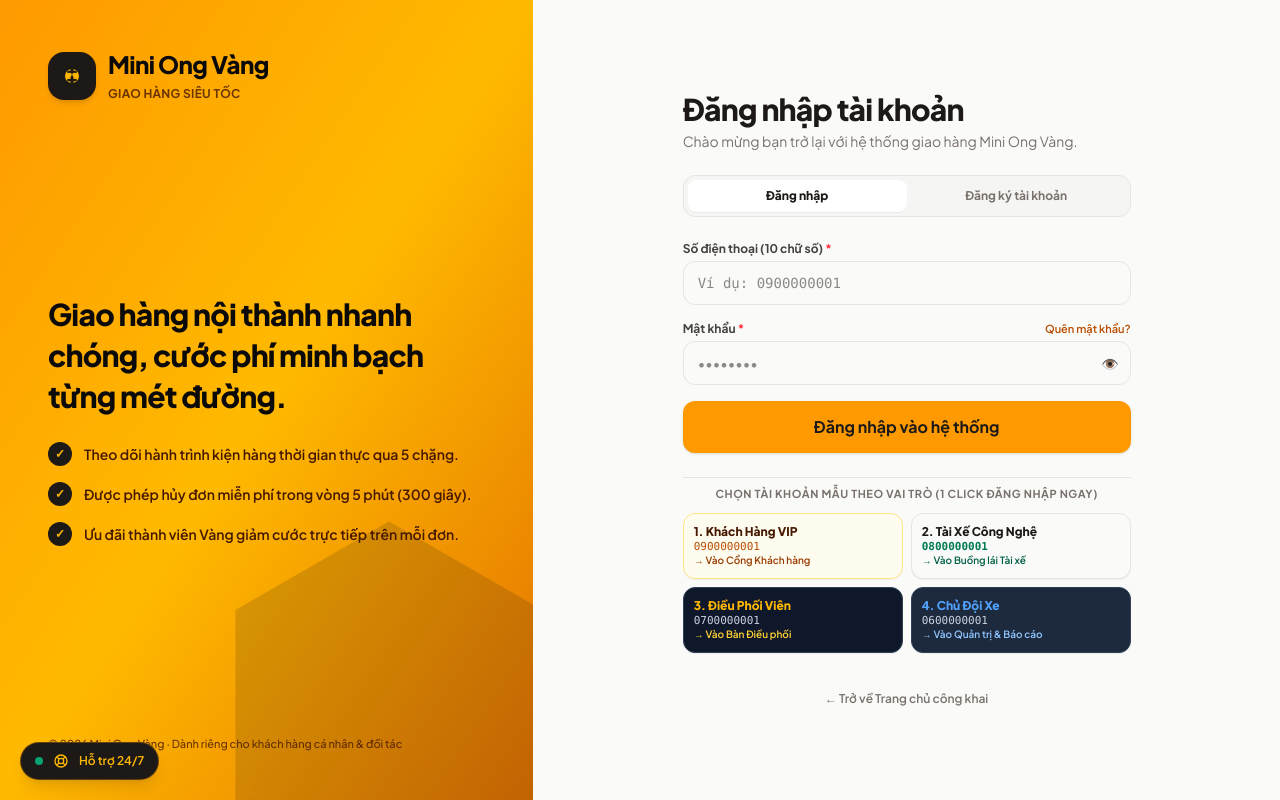
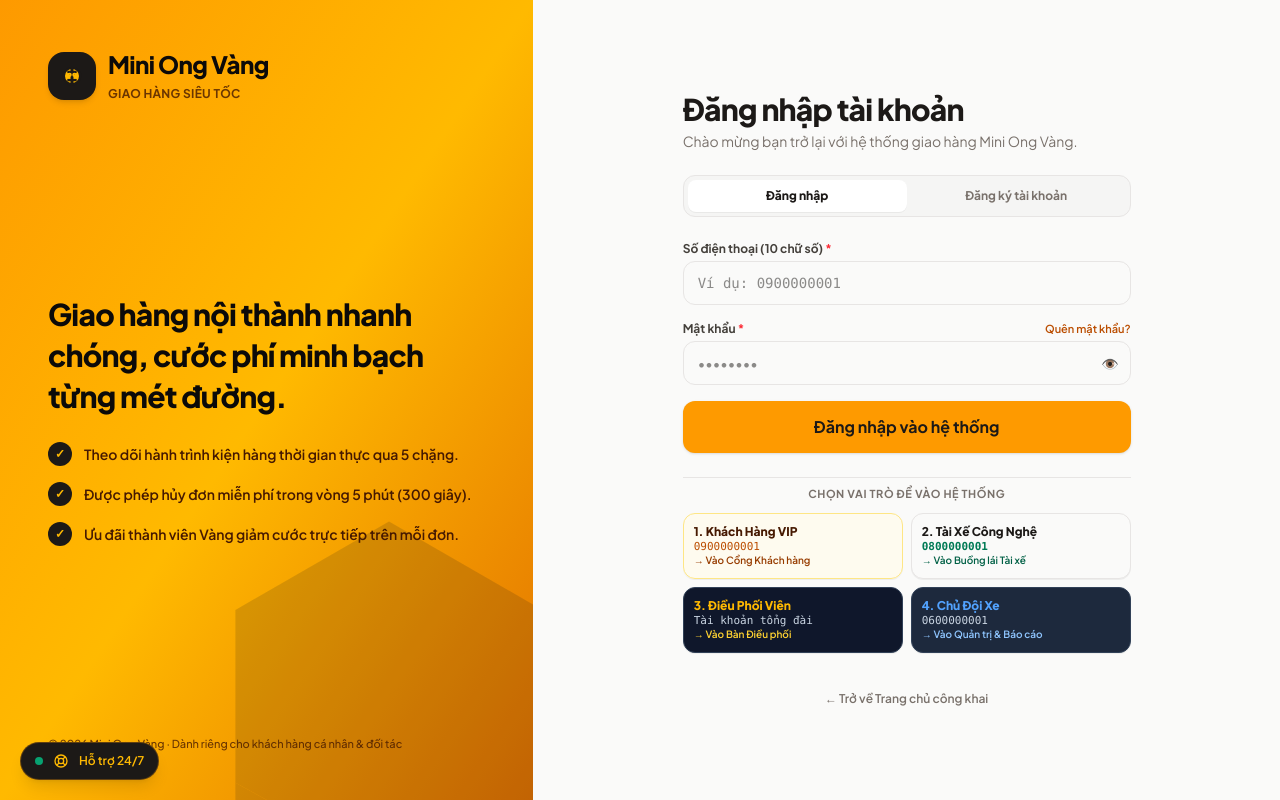
Before and after one commit to hoangchuong1711/ONG_VANG, a Next.js app in the folder src/frontend/: page /login in a window 1280 px wide. Built offline with nearby package versions, Linux system fonts and the light colour scheme.

Commit message:
fix(dispatcher): open T24 board from shared login

```diff
--- a/src/frontend/app/login/page.tsx
+++ b/src/frontend/app/login/page.tsx
@@ -54,12 +54,15 @@ function AuthContent() {
       return;
     }
 
+    if (tab === "LOGIN" && phone.startsWith("07")) {
+      router.push("/dispatcher");
+      return;
+    }
+
     // Determine target portal based on role/phone
     let targetPath = "/customer";
     if (phone.startsWith("08")) {
       targetPath = "/driver";
-    } else if (phone.startsWith("07") || phone.includes("dieuphoi")) {
-      targetPath = "/dispatcher";
     } else if (phone.includes("admin") || phone.includes("chudoi") || phone.startsWith("06") || phone === "0600000001") {
       targetPath = "/admin";
     }
@@ -285,7 +288,7 @@ function AuthContent() {
           {/* Quick Demo Accounts Helper (4 Roles) */}
           <div className="pt-2 border-t border-stone-200 space-y-2.5">
             <span className="text-[11px] font-bold text-stone-500 uppercase tracking-wider block text-center">
-              Chọn tài khoản mẫu theo vai trò (1 Click đăng nhập ngay)
+              Chọn vai trò để vào hệ thống
             </span>
             <div className="grid grid-cols-2 gap-2 text-xs">
               <button
@@ -322,22 +325,20 @@ function AuthContent() {
                 </div>
               </button>
 
-              <button
-                type="button"
-                onClick={() => handle1ClickLogin("0700000001", "/dispatcher", "dispatcher")}
-                disabled={isSuccess}
-                title="Đăng nhập ngay vào Bàn Điều phối"
+              <Link
+                href="/dispatcher"
+                aria-label="Điều Phối Viên: vào bàn điều phối T24"
+                title="Vào Bàn Điều phối"
                 className="group p-2.5 rounded-xl bg-slate-900 hover:bg-slate-800 text-white border border-slate-700 hover:border-amber-400 text-left transition-all active:scale-95 cursor-pointer disabled:opacity-60 shadow-2xs hover:shadow-xs"
               >
                 <div className="flex items-center justify-between">
                   <div className="font-extrabold text-amber-400">3. Điều Phối Viên</div>
-                  {loadingRole === "dispatcher" && <span className="text-xs animate-spin">⏳</span>}
                 </div>
-                <div className="font-mono text-[11px] text-slate-300">0700000001</div>
+                <div className="font-mono text-[11px] text-slate-300">Tài khoản tổng đài</div>
                 <div className="text-[10px] text-amber-300 font-semibold group-hover:underline">
-                  {loadingRole === "dispatcher" ? "Đang vào..." : "→ Vào Bàn Điều phối"}
+                  → Vào Bàn Điều phối
                 </div>
-              </button>
+              </Link>
 
               <button
                 type="button"
```
Also changed, not shown: 1 other file (tests, documents, lock files or other folders).
